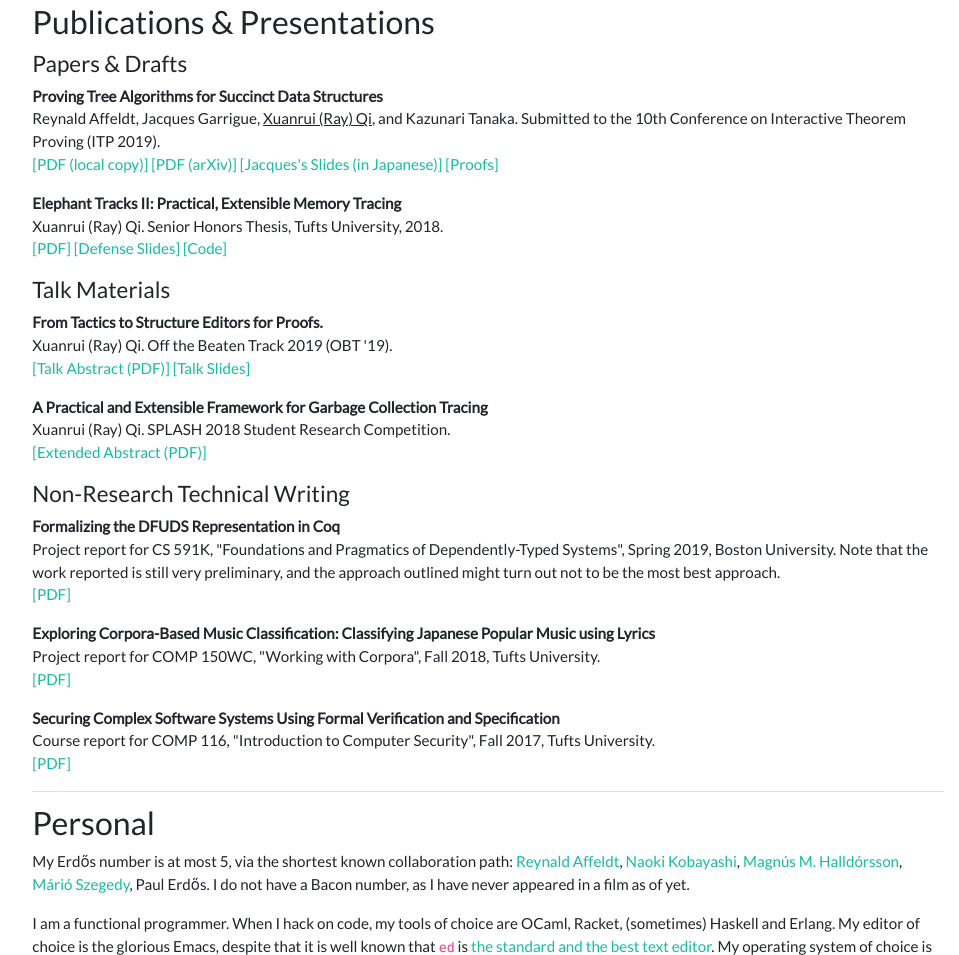
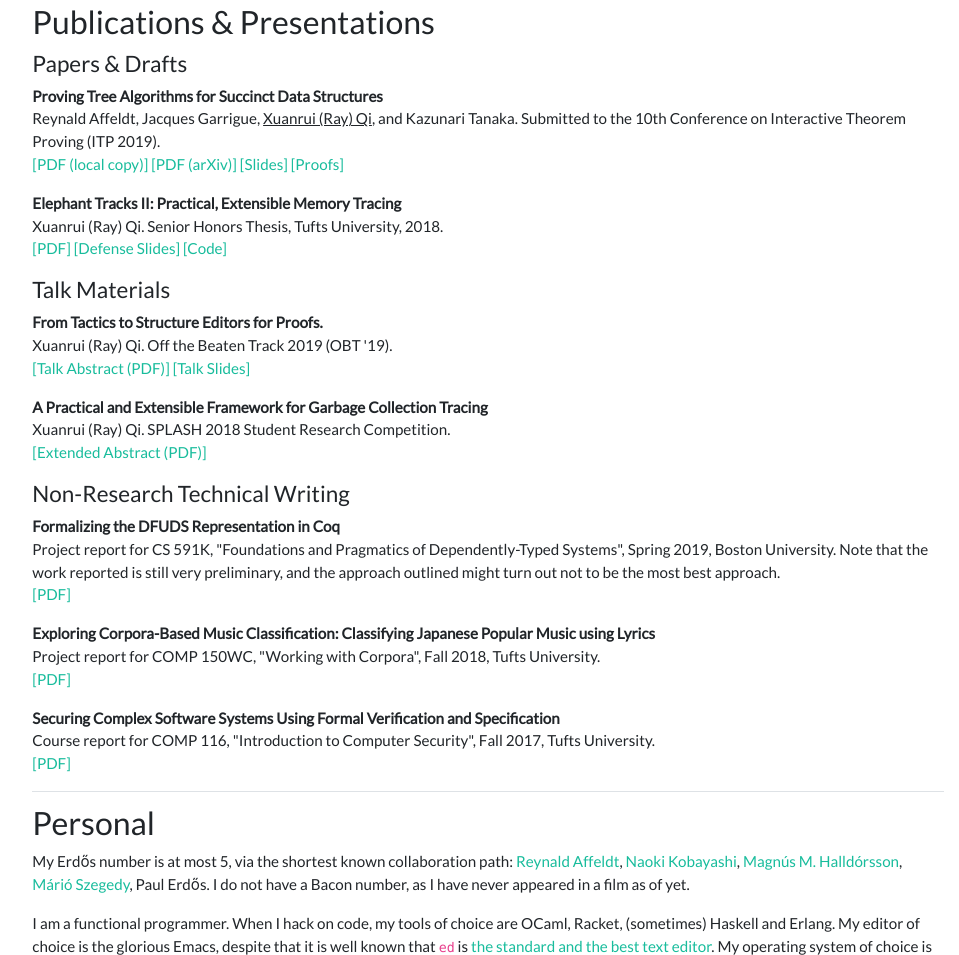
Before and after one commit to xuanruiqi/website, a plain HTML site: page index.html in a window 1280 px wide. Shown: the part 1614-2569 px from the top of the page, without its empty margins (205-1164 px from the left). Drawn offline with nearby package versions, Linux system fonts and the light colour scheme.

Commit message:
Update to new version of slides

```diff
--- a/index.html
+++ b/index.html
@@ -169,7 +169,7 @@
                         Reynald Affeldt, Jacques Garrigue, <u>Xuanrui (Ray) Qi</u>, and Kazunari Tanaka. Submitted to
                         the 10th Conference on Interactive Theorem Proving (ITP 2019).<br>
                         <a href="assets/succinct.pdf">[PDF (local copy)]</a> <a href="https://arxiv.org/pdf/1904.02809.pdf">[PDF (arXiv)]</a>
-                        <a href="assets/succinct_slides.pdf">[Jacques's Slides (in Japanese)]</a>
+                        <a href="assets/succinct_slides.pdf">[Slides]</a>
                         <a href="https://github.com/affeldt-aist/succinct">[Proofs]</a>
                     </p>
                     <p>
```
Also changed, not shown: 1 other file.
